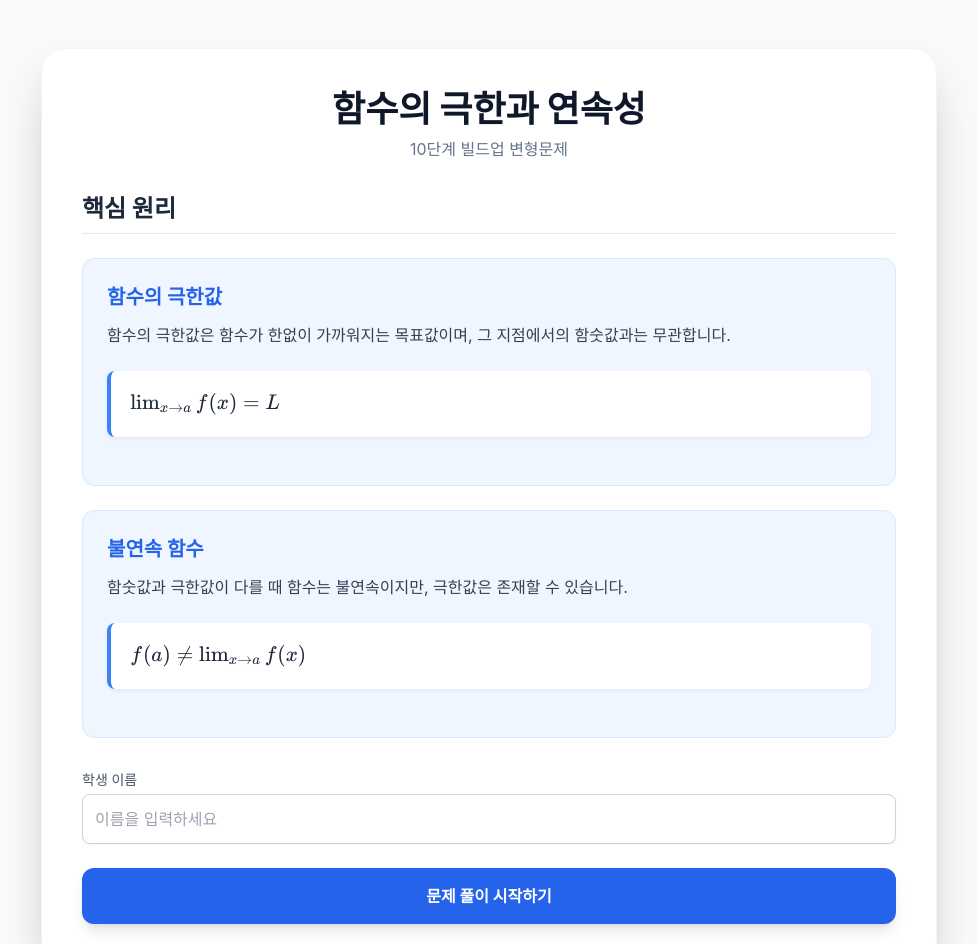
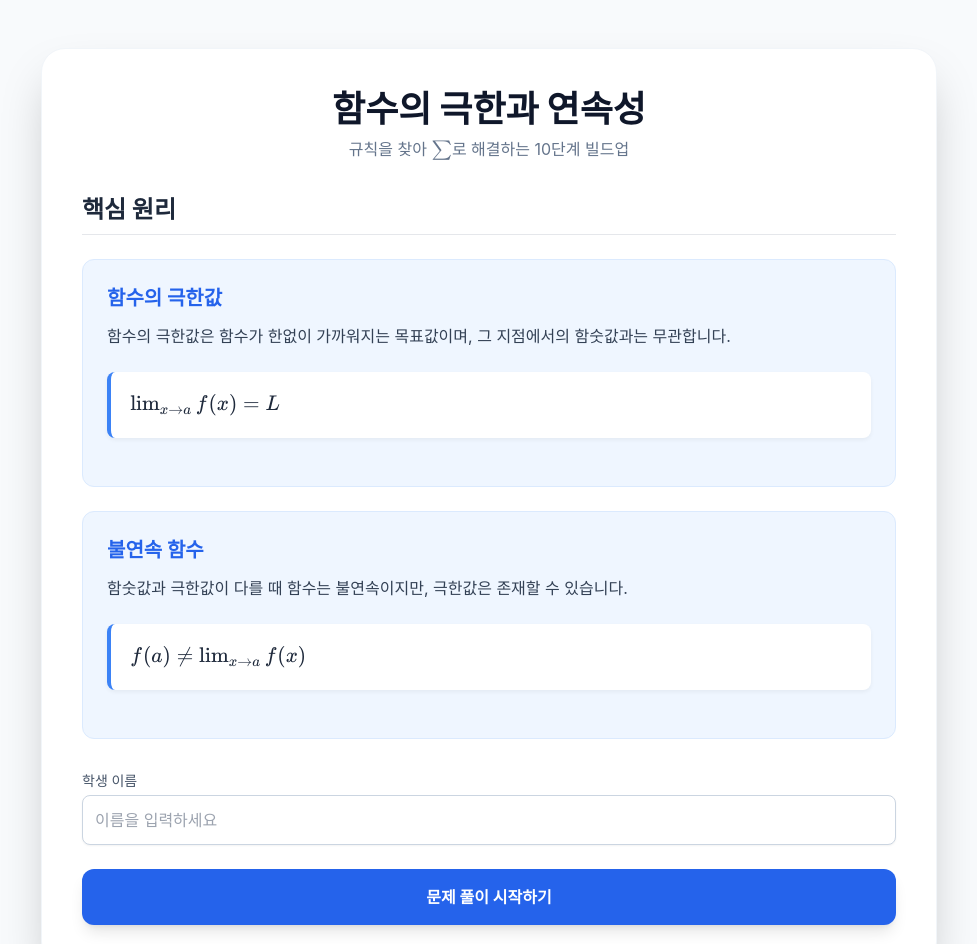
Before and after one commit to hwimath3/5601, a plain HTML site: page index.html in a window 1280 px wide. Shown: the top 944 px of the page, without its empty margins (151-1128 px from the left). Drawn offline with nearby package versions, Linux system fonts and the light colour scheme.

Commit message:
Fix: Restore template integrity and update assets

```diff
--- a/index.html
+++ b/index.html
@@ -3,7 +3,7 @@
 <head>
     <meta charset="UTF-8">
     <meta name="viewport" content="width=device-width, initial-scale=1.0">
-    <title>수학 변형문제 퀴즈</title>
+    <title>수열과 규칙성: 격자판의 합 마스터</title>
     <script src="https://cdn.tailwindcss.com"></script>
     <!-- KaTeX CSS -->
     <link rel="stylesheet" href="https://cdn.jsdelivr.net/npm/katex@0.16.9/dist/katex.min.css">
@@ -21,6 +21,7 @@
         .page { display: none; }
         .page.active { display: block; animation: fadeIn 0.5s ease-out; }
         @keyframes fadeIn { from { opacity: 0; transform: translateY(10px); } to { opacity: 1; transform: translateY(0); } }
+        /* 버튼 비활성화 스타일 */
         button:disabled { opacity: 0.5; cursor: not-allowed; transform: none !important; }
     </style>
 </head>
@@ -28,9 +29,9 @@
 
     <div id="app" class="max-w-4xl mx-auto bg-white shadow-2xl rounded-3xl p-6 sm:p-10 border border-slate-100">
         <h1 class="text-3xl sm:text-4xl font-extrabold text-center text-slate-900 mb-2">함수의 극한과 연속성</h1>
-        <p class="text-center text-slate-500 mb-8">10단계 빌드업 변형문제</p>
+        <p class="text-center text-slate-500 mb-8">규칙을 찾아 $\sum$로 해결하는 10단계 빌드업</p>
 
-        <!-- Study Page -->
+        <!-- Study Page: 이름 입력 및 핵심 원리 설명 -->
         <div id="page-study" class="page active">
             <h2 class="text-2xl font-bold text-slate-800 mb-6 border-b pb-2">핵심 원리</h2>
 
@@ -60,7 +61,7 @@
             </button>
         </div>
 
-        <!-- Quiz Page -->
+        <!-- Quiz Page: 10문제 출제 -->
         <div id="page-quiz" class="page">
             <div id="quiz-header" class="mb-6">
                 <div class="flex justify-between items-end mb-2">
@@ -79,10 +80,14 @@
 
             <div id="feedback" class="mt-6 p-4 rounded-xl text-white font-semibold hidden animate-bounce-in"></div>
 
+            <!-- Buttons Area -->
             <div class="flex gap-3 mt-8">
+                <!-- Previous Button -->
                 <button onclick="prevQuestion()" id="prev-btn" class="hidden px-6 bg-slate-200 hover:bg-slate-300 text-slate-700 font-bold py-4 rounded-xl transition shadow-sm">
                     이전
                 </button>
+
+                <!-- Submit / Next Buttons -->
                 <button onclick="submitAnswer()" id="submit-btn" class="flex-1 bg-slate-900 hover:bg-slate-800 text-white font-bold py-4 rounded-xl transition shadow-md">
                     정답 확인
                 </button>
@@ -92,7 +97,7 @@
             </div>
         </div>
 
-        <!-- Result Page -->
+        <!-- Result Page: 결과 표시 및 서버 전송 -->
         <div id="page-results" class="page text-center p-8">
             <div class="mb-6 text-6xl animate-pulse">🏆</div>
             <h2 class="text-3xl font-extrabold text-slate-800 mb-2">학습 완료!</h2>
@@ -105,132 +110,89 @@
     </div>
 
     <script>
-        // Google Apps Script URL for result logging (optional)
-        const GOOGLE_SCRIPT_URL = '';
+        // ============================================
+        // 결과 전송 URL (Google Apps Script Web App)
+        // ============================================
+        const GOOGLE_SCRIPT_URL = 'https://script.google.com/macros/s/AKfycbzB5ALdepM0Tu4II9BeHGDAdaC0qd2OXJp6Ofubwjc2FZ5f1aChz9ZCb1lBxkp12Xy2/exec';
 
         let currentQuestionIndex = 0;
         let userName = "";
+
+        // 사용자의 응답 기록을 저장하는 배열 (인덱스별로 저장)
         let userAnswers = [];
 
         // ============================================
-        // QUESTIONS ARRAY - REPLACE WITH GENERATED QUESTIONS
+        // 문제 데이터: 10단계 구성 (난이도 순)
         // ============================================
         const questions = [
             {
-        "q": "Step 1: 함수 $f(x) = \\begin{cases} 3 & (x \\ne n) \\ n & (x=n) \\end{cases}$ 일 때, $\\lim_{x \\to 1} f(x)$ 의 값은?",
-        "options": [
-            "1",
-            "3",
-            "4",
-            "5"
-        ],
-        "ans": "3",
-        "exp": "$x \\ne 1$ 일 때 $f(x)=3$ 이므로 극한값은 3입니다."
+                q: "주어진 수열 $-10, -7, -4, \cdots, 17$ 은 어떤 수열인가요?",
+                options: ["공차가 3인 등차수열", "공차가 -3인 등차수열", "공비가 3인 등비수열", "규칙이 없는 수열"],
+                ans: "공차가 3인 등차수열",
+                exp: "$-7 - (-10) = 3$, $-4 - (-7) = 3$ 이므로 공차 $d=3$인 등차수열입니다."
             },
             {
-        "q": "Step 2: $f(x) = \\begin{cases} 5 & (x \\ne n) \\ n & (x=n) \\end{cases}$ 일 때, $\\sum_{n=1}^{10} \\lim_{x \\to n} f(x)$ 의 값은?",
-        "options": [
-            "10",
-            "50",
-            "55",
-            "100"
-        ],
-        "ans": "50",
-        "exp": "모든 $n$에 대해 극한값은 5입니다. $10 \times 5 = 50$."
+                q: "이 수열의 일반항 $a_k$를 바르게 구한 것은? (단, $k=1, 2, \cdots$)",
+                options: ["$3k - 10$", "$3k - 13$", "$3k - 7$", "$-3k + 13$"],
+                ans: "$3k - 13$",
+                exp: "첫째항 $a_1 = -10$, 공차 $d=3$이므로 $a_k = -10 + (k-1)3 = 3k - 13$ 입니다."
             },
             {
-        "q": "Step 3: $f(x) = \\begin{cases} 2x & (x \\ne n) \\ 0 & (x=n) \\end{cases}$ 일 때, $\\lim_{x \\to 3} f(x)$ 의 값은?",
-        "options": [
-            "0",
-            "3",
-            "6",
-            "9"
-        ],
-        "ans": "6",
-        "exp": "극한값은 $x$가 3에 가까워질 때의 값인 $2(3)=6$입니다."
+                q: "수열의 마지막 항인 $17$은 몇 번째 항($a_k$)인가요?",
+                options: ["8번째", "9번째", "10번째", "11번째"],
+                ans: "10번째",
+                exp: "$3k - 13 = 17$ 을 풀면, $3k = 30$ 이므로 $k=10$ 입니다. 즉, 이 격자판에 쓰인 수는 $a_1$부터 $a_{10}$까지 총 10종류입니다."
             },
             {
-        "q": "Step 4: $f(x) = \\begin{cases} x+1 & (x \\ne n) \\ 100 & (x=n) \\end{cases}$ 일 때, $\\sum_{n=1}^{5} \\lim_{x \\to n} f(x)$ 의 값은?",
-        "options": [
-            "15",
-            "20",
-            "25",
-            "30"
-        ],
-        "ans": "20",
-        "exp": "극한값은 $n+1$입니다. $\\sum_{n=1}^5 (n+1) = 2+3+4+5+6 = 20$."
+                q: "그림의 규칙을 볼 때, 가장 바깥쪽 테두리('L'자 형태)에 채워진 숫자들은 모두 얼마인가요?",
+                options: ["-10", "14", "17", "알 수 없음"],
+                ans: "17",
+                exp: "그림의 오른쪽 위를 보면 가로 10번째 줄과 세로 10번째 줄(가장 바깥쪽)은 가장 큰 수인 $17(a_{10})$로 채워져 있습니다."
             },
             {
-        "q": "Step 5: $f(x) = \\begin{cases} 4 & (x \\notin \\mathbb{Z}) \\ 1 & (x \\in \\mathbb{Z}) \\end{cases}$ 일 때, $\\sum_{n=1}^{20} \\lim_{x \\to n} f(x)$ 의 값은?",
-        "options": [
-            "20",
-            "40",
-            "60",
-            "80"
-        ],
-        "ans": "80",
-        "exp": "모든 정수 $n$에서 극한값은 4입니다. $20 \times 4 = 80$."
+                q: "가장 큰 수인 $17(a_{10})$은 표에서 총 몇 칸을 차지하나요?",
+                options: ["10개", "17개", "19개", "20개"],
+                ans: "19개",
+                exp: "$10 \times 10$ 정사각형에서 $9 \times 9$ 정사각형을 뺀 개수와 같습니다. $$10^2 - 9^2 = 19$$ 또는 $2 \times 10 - 1 = 19$개 입니다."
             },
             {
-        "q": "Step 6: $f(x) = \\begin{cases} x^2 & (x \\ne n) \\ n & (x=n) \\end{cases}$ 일 때, $\\lim_{x \\to 4} f(x)$ 의 값은?",
-        "options": [
-            "4",
-            "8",
-            "16",
-            "32"
-        ],
-        "ans": "16",
-        "exp": "$4^2 = 16$. "
+                q: "**[규칙 일반화]** $k$번째 항인 $a_k$는 표에서 몇 번 등장하나요?",
+                options: ["$k$번", "$k^2$번", "$2k$번", "$2k - 1$번"],
+                ans: "$2k - 1$번",
+                exp: "$a_k$는 $k \times k$ 격자의 가장 바깥쪽 테두리를 구성합니다. 따라서 개수는 $k^2 - (k-1)^2 = 2k - 1$ 입니다."
             },
             {
-        "q": "Step 7: $f(x) = \\begin{cases} 2x-1 & (x \\ne n) \\ n^2 & (x=n) \\end{cases}$ 일 때, $\\sum_{n=1}^{5} \\lim_{x \\to n} f(x)$ 의 값은?",
-        "options": [
-            "20",
-            "25",
-            "30",
-            "35"
-        ],
-        "ans": "25",
-        "exp": "극한값은 $2n-1$입니다. 홀수의 합 $1+3+5+7+9=25$. "
+                q: "이제 표에 있는 모든 수의 합 $S$를 구하는 식을 세워봅시다. 옳은 식은?",
+                options: ["$\sum_{k=1}^{10} (3k-13)$", "$\sum_{k=1}^{10} (2k-1)(3k-13)$", "$\sum_{k=1}^{10} k(3k-13)$", "$\sum_{k=1}^{10} (2k-1)$"],
+                ans: "$\sum_{k=1}^{10} (2k-1)(3k-13)$",
+                exp: "(개수) $\times$ (값)을 모두 더해야 합니다. 즉, $\sum_{k=1}^{10} (\text{개수}) \times a_k$ 형태가 되어야 합니다."
             },
             {
-        "q": "Step 8: $\\lim_{x \\to n} f(x) = 3n$ 일 때, $\\sum_{n=1}^{4} \\lim_{x \\to n} f(x)$ 의 값은?",
-        "options": [
-            "10",
-            "20",
-            "30",
-            "40"
-        ],
-        "ans": "30",
-        "exp": "$3(1+2+3+4) = 3(10) = 30$. "
+                q: "$\sum_{k=1}^{10} (6k^2 - 29k + 13)$ 을 계산하기 위해 필요한 $\sum k^2$ ($k=1$부터 $10$까지)의 값은?",
+                options: ["55", "225", "385", "505"],
+                ans: "385",
+                exp: "$$\sum_{k=1}^{10} k^2 = \frac{10(11)(21)}{6} = 385$$ 입니다."
             },
             {
-        "q": "Step 9: $f(x) = \\begin{cases} \\frac{x^2-1}{x-1} & (x \\ne 1) \\ 5 & (x=1) \\end{cases}$ 일 때, $\\lim_{x \\to 1} f(x)$ 의 값은?",
-        "options": [
-            "1",
-            "2",
-            "3",
-            "5"
-        ],
-        "ans": "2",
-        "exp": "$x \\ne 1$ 일 때 약분하면 $x+1$ 이므로 극한값은 2. "
+                q: "위의 계산 과정을 통해 구한 **최종적인 모든 수의 합**은 얼마입니까?",
+                options: ["845", "920", "1055", "1240"],
+                ans: "845",
+                exp: "$$6(385) - 29(55) + 13(10) = 2310 - 1595 + 130 = 845$$"
             },
             {
-        "q": "Step 10: (심화) $f(x) = \\begin{cases} 3 & (x \\ne n) \\ n & (x=n) \\end{cases}$ 일 때, $\\sum_{n=1}^{30} \\lim_{x \\to n} f(x)$ (원본 문제)",
-        "options": [
-            "30",
-            "55",
-            "90",
-            "210"
-        ],
-        "ans": "90",
-        "exp": "모든 $n$에 대해 극한값은 3입니다. $30 \times 3 = 90$. "
+                q: "**[심화 응용]** 만약 표가 $20 \times 20$ 칸이고, 같은 규칙으로 수를 채웠다면 $a_{20}$은 몇 번 등장할까요?",
+                options: ["19번", "39번", "40번", "400번"],
+                ans: "39번",
+                exp: "$n=20$일 때의 테두리 개수이므로 $2n - 1$ 공식에 대입하면, $2 \times 20 - 1 = 39$번 등장합니다."
             }
         ];
-        // ============================================
 
+        // 초기화
         userAnswers = new Array(questions.length).fill(null);
 
+        // ============================================
+        // KaTeX 수식 렌더링 함수
+        // ============================================
         function renderMath(element) {
             renderMathInElement(element || document.body, {
                 delimiters: [
@@ -241,11 +203,17 @@
             });
         }
 
+        // ============================================
+        // 페이지 전환 함수
+        // ============================================
         function showPage(id) {
             document.querySelectorAll('.page').forEach(p => p.classList.remove('active'));
             document.getElementById(id).classList.add('active');
         }
 
+        // ============================================
+        // 퀴즈 시작 (이름 입력 필수)
+        // ============================================
         function startQuiz() {
             userName = document.getElementById('username-input').value.trim();
             if (!userName) return alert("이름을 입력해주세요!");
@@ -253,12 +221,17 @@
             loadQuestion();
         }
 
+        // ============================================
+        // 문제 로드 함수
+        // ============================================
         function loadQuestion() {
             const q = questions[currentQuestionIndex];
             const qNum = document.getElementById('current-q-number');
             const qText = document.getElementById('question-text');
             const optContainer = document.getElementById('options-container');
             const progress = document.getElementById('progress-bar');
+
+            // 버튼 요소
             const prevBtn = document.getElementById('prev-btn');
             const submitBtn = document.getElementById('submit-btn');
             const nextBtn = document.getElementById('next-btn');
@@ -268,35 +241,44 @@
             qText.innerHTML = q.q;
             progress.style.width = `${(currentQuestionIndex / questions.length) * 100}%`;
 
+            // 옵션 렌더링
             optContainer.innerHTML = '';
-            const existingAnswer = userAnswers[currentQuestionIndex];
+            const existingAnswer = userAnswers[currentQuestionIndex]; // 이미 푼 기록이 있는지 확인
 
             q.options.forEach(opt => {
                 const label = document.createElement('label');
                 label.className = "option-label block p-4 bg-white border border-slate-200 rounded-xl shadow-sm";
+
+                // 만약 이미 푼 문제라면, 선택했던 값 체크
                 const isChecked = existingAnswer && existingAnswer.selected === opt;
+
                 label.innerHTML = `
                     <div class="flex items-center">
                         <input type="radio" name="quiz-opt" value="${opt}"
                             class="w-5 h-5 text-blue-600 border-gray-300 focus:ring-blue-500 mr-3"
                             ${isChecked ? 'checked' : ''}
-                            ${existingAnswer ? 'disabled' : ''}>
+                            ${existingAnswer ? 'disabled' : ''}> <!-- 풀었으면 수정 불가 -->
                         <span class="text-lg ${existingAnswer ? 'text-slate-600' : ''}">${opt}</span>
                     </div>`;
                 optContainer.appendChild(label);
             });
 
+            // UI 상태 제어
+            // 1. 이전 버튼: 첫 문제면 숨김, 아니면 보임
             if (currentQuestionIndex === 0) {
                 prevBtn.classList.add('hidden');
             } else {
                 prevBtn.classList.remove('hidden');
             }
 
+            // 2. 이미 푼 문제인가?
             if (existingAnswer) {
+                // 이미 풀었다면: 피드백 보이기, 정답 확인 버튼 숨기기, 다음 버튼 보이기
                 showFeedbackUI(existingAnswer.isCorrect, q.ans, q.exp);
                 submitBtn.classList.add('hidden');
                 nextBtn.classList.remove('hidden');
             } else {
+                // 안 풀었다면: 피드백 숨기기, 정답 확인 버튼 보이기, 다음 버튼 숨기기
                 feedbackDiv.classList.add('hidden');
                 submitBtn.classList.remove('hidden');
                 nextBtn.classList.add('hidden');
@@ -305,6 +287,9 @@
             renderMath(document.getElementById('question-area'));
         }
 
+        // ============================================
+        // 피드백 UI 표시 함수
+        // ============================================
         function showFeedbackUI(isCorrect, ans, exp) {
             const fb = document.getElementById('feedback');
             fb.classList.remove('hidden');
@@ -320,6 +305,9 @@
             renderMath(fb);
         }
 
+        // ============================================
+        // 정답 제출 함수
+        // ============================================
         function submitAnswer() {
             const selected = document.querySelector('input[name="quiz-opt"]:checked');
             if (!selected) return alert("보기를 선택해주세요!");
@@ -328,13 +316,16 @@
             const clean = (s) => s.replace(/\s/g, '');
             const isCorrect = clean(selected.value) === clean(q.ans);
 
+            // 결과 저장
             userAnswers[currentQuestionIndex] = {
                 selected: selected.value,
                 isCorrect: isCorrect
             };
 
+            // UI 업데이트
             showFeedbackUI(isCorrect, q.ans, q.exp);
 
+            // 라디오 버튼 비활성화 (수정 방지)
             const radios = document.querySelectorAll('input[name="quiz-opt"]');
             radios.forEach(r => r.disabled = true);
 
@@ -342,6 +333,9 @@
             document.getElementById('next-btn').classList.remove('hidden');
         }
 
+        // ============================================
+        // 이전/다음 문제 이동 함수
+        // ============================================
         function prevQuestion() {
             if (currentQuestionIndex > 0) {
                 currentQuestionIndex--;
@@ -358,11 +352,17 @@
             }
         }
 
+        // ============================================
+        // 퀴즈 완료 및 결과 표시
+        // ============================================
         function finishQuiz() {
             showPage('page-results');
+
+            // 점수 계산 (저장된 배열 기반)
             const finalScore = userAnswers.filter(a => a && a.isCorrect).length;
             const scoreDisplay = document.getElementById('final-score');
 
+            // 점수 애니메이션
             let currentDisplayScore = 0;
             const interval = setInterval(() => {
                 if (currentDisplayScore >= finalScore) {
@@ -375,13 +375,12 @@
             }, 100);
             if(finalScore === 0) scoreDisplay.textContent = 0;
 
-            if (GOOGLE_SCRIPT_URL) {
             sendResult(finalScore);
-            } else {
-                document.getElementById('upload-status').textContent = "결과 저장 완료";
-            }
         }
 
+        // ============================================
+        // 결과를 Google Sheets로 전송하는 함수
+        // ============================================
         function sendResult(finalScore) {
             const status = document.getElementById('upload-status');
             const data = {
@@ -401,7 +400,7 @@
                 status.classList.replace('text-slate-500', 'text-emerald-600');
             })
             .catch(() => {
-                status.textContent = "결과 저장에 실패했습니다.";
+                status.textContent = "결과 저장에 실패했습니다. (네트워크 확인)";
                 status.classList.replace('text-slate-500', 'text-rose-600');
             });
         }
```
Also changed, not shown: problem.png (added). Lines whose indentation alone changed are shown as unchanged.
